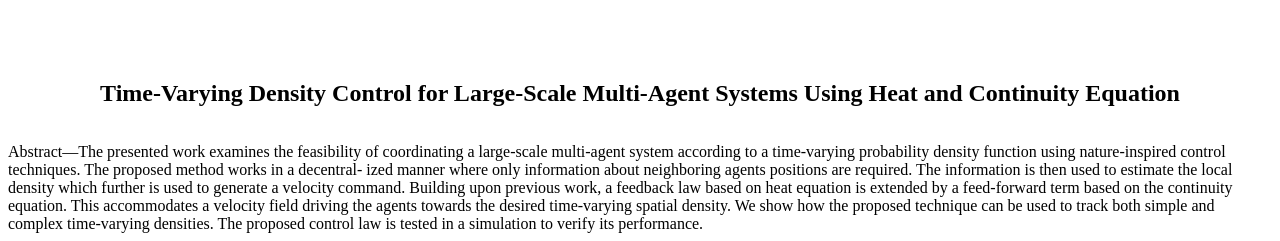
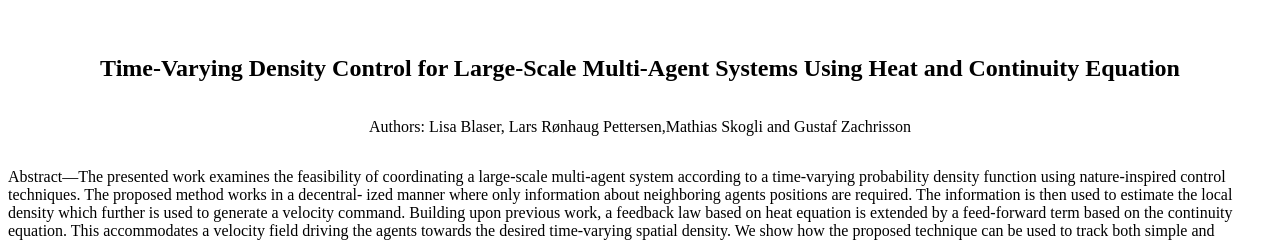
Before and after one commit to larsrpe/NORDIC_ATIC, a plain HTML site: page index.html in a window 1280 px wide. Shown: the part 145-386 px from the top of the page. Drawn offline with Linux system fonts and the light colour scheme.

Commit message:
Update index.html
added authors

```diff
--- a/index.html
+++ b/index.html
@@ -44,6 +44,7 @@
 <body>
   <h1>Time-Varying Density Control for Large-Scale Multi-Agent Systems Using
     Heat and Continuity Equation</h1>
+  <p>Authors: Lisa Blaser, Lars Rønhaug Pettersen,Mathias Skogli and Gustaf Zachrisson</p>
   <p>Abstract—The presented work examines the feasibility of
 coordinating a large-scale multi-agent system according to a
 time-varying probability density function using nature-inspired
```
